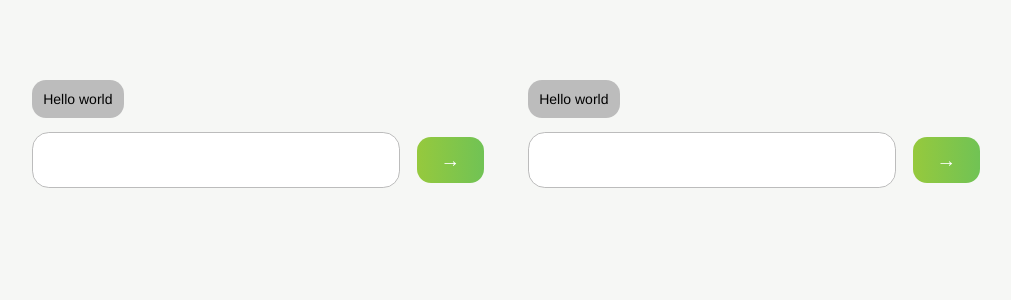
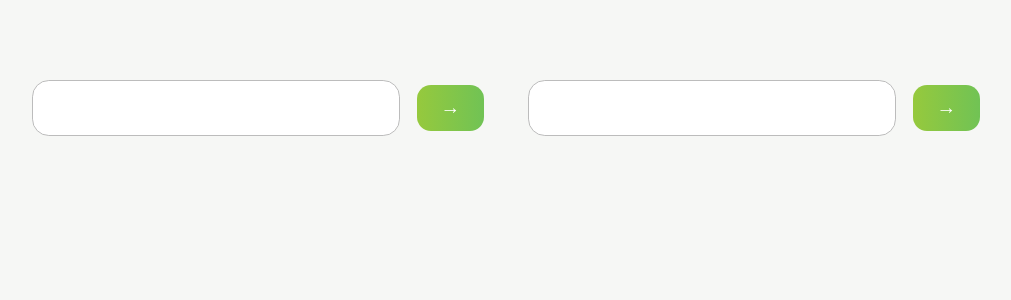
Before and after one commit to guillaumewuip/test-iadvize, a React app: page / in a window 1280 px wide. Shown: the top 300 px of the page, without its empty margins (126-1137 px from the left). Built offline with nearby package versions, Linux system fonts and the light colour scheme.

Commit message:
Store messages in Redux, save and show them

```diff
--- a/package.json
+++ b/package.json
@@ -32,6 +32,7 @@
     "react": "^16.0.0",
     "react-dom": "^16.0.0",
     "react-redux": "^5.0.6",
-    "redux": "^3.7.2"
+    "redux": "^3.7.2",
+    "uuid": "^3.1.0"
   }
 }
--- /dev/null
+++ b/src/App.jsx
@@ -0,0 +1,32 @@
+import React from 'react';
+import { connect } from 'react-redux';
+
+import MessageBox from './components/MessageBox';
+
+import { newMessage } from './actions';
+
+const filterMessages = (messages, who) => messages
+  .filter((message) => message.from === who || message.to === who);
+
+const App = ({ send, messages }) => (
+  <div className="message-box-container">
+    <MessageBox
+      from="Alice"
+      messages={filterMessages(messages, 'Alice')}
+      send={(message) => send(message, 'Alice', 'Bob')}
+    />
+    <MessageBox
+      from="Bob"
+      messages={filterMessages(messages, 'Bob')}
+      send={(message) => send(message, 'Bob', 'Alice')}
+    />
+  </div>
+);
+
+const mapStateToProps = (state) => ({
+  messages: state,
+});
+
+export default connect(mapStateToProps, {
+  send: newMessage,
+})(App);
--- /dev/null
+++ b/src/actions.jsx
@@ -0,0 +1,10 @@
+import uuid from 'uuid/v4';
+
+export const NEW_MESSAGE = 'NEW_MESSAGE';
+export const newMessage = (text, from, to) => ({
+  type: NEW_MESSAGE,
+  id:   uuid(),
+  text,
+  from,
+  to,
+});
--- a/src/components/Message/index.jsx
+++ b/src/components/Message/index.jsx
@@ -1,9 +1,10 @@
 import React from 'react';
+import cs from 'classnames';
 import './Message.scss';
 
-const Message = ({ text }) => (
-  <div className="message">
-    <div className="message-tag">
+const Message = ({ text, color = false, right = false }) => (
+  <div className={cs('message', { 'mod-right': right })}>
+    <div className={cs('message-tag', { 'mod-color': color })}>
       {text}
     </div>
   </div>
--- a/src/components/MessageBox/index.jsx
+++ b/src/components/MessageBox/index.jsx
@@ -1,13 +1,22 @@
 import React from 'react';
-import MessagesHistory from '../MessagesHistory';
+import Message from '../Message';
 import MessageInput from '../MessageInput';
 
 import './MessageBox.scss';
 
-const MessageBox = () => (
+const MessageBox = ({ from, messages, send }) => (
   <div className="message-box">
-    <MessagesHistory />
-    <MessageInput />
+    <div>
+      {messages.map((message) => (
+        <Message
+          key={message.id}
+          text={message.text}
+          color={message.from === from}
+          right={message.from === from}
+        />
+      ))}
+    </div>
+    <MessageInput clickHandler={send} />
   </div>
 );
 
--- a/src/components/MessageInput/index.jsx
+++ b/src/components/MessageInput/index.jsx
@@ -1,13 +1,37 @@
 import React from 'react';
 import './MessageInput.scss';
 
-const MessageInput = () => (
-  <div className="message-input">
-    <input type="text" className="message-input-text" />
-    <div className="message-input-send">
-      <button type="button" className="button">→</button>
-    </div>
-  </div>
-);
+class MessageInput extends React.Component {
+  constructor() {
+    super();
+    this.onClick = this.onClick.bind(this);
+  }
+
+  onClick() {
+    this.props.clickHandler(this.input.value);
+    this.input.value = null;
+  }
+
+  render() {
+    return (
+      <div className="message-input">
+        <input
+          type="text"
+          className="message-input-text"
+          ref={(input) => { this.input = input; }}
+        />
+        <div className="message-input-send">
+          <button
+            type="button"
+            className="button"
+            onClick={this.onClick}
+          >
+            →
+          </button>
+        </div>
+      </div>
+    );
+  }
+}
 
 export default MessageInput;
--- a/src/components/MessagesHistory/MessagesHistory.scss
+++ /dev/null
@@ -1,3 +0,0 @@
-
-.messages-history {
-}
--- a/src/components/MessagesHistory/index.jsx
+++ /dev/null
@@ -1,11 +0,0 @@
-import React from 'react';
-import Message from '../Message';
-import './MessagesHistory.scss';
-
-const MessagesHistory = () => (
-  <div className="messages-history">
-    <Message text="Hello world" />
-  </div>
-);
-
-export default MessagesHistory;
--- a/src/index.jsx
+++ b/src/index.jsx
@@ -1,16 +1,17 @@
 import React from 'react';
 import ReactDOM from 'react-dom';
+import { Provider } from 'react-redux';
 
-import MessageBox from './components/MessageBox';
+import configureStore from './store';
+import App from './App';
 
 import '../styles/index.scss';
 
 console.log('🚀 Starting app');
 
+const store = configureStore();
+
 ReactDOM.render(
-  <div className="message-box-container">
-    <MessageBox />
-    <MessageBox />
-  </div>,
+  <Provider store={store}><App /></Provider>,
   document.querySelector('.js-app')
 );
--- /dev/null
+++ b/src/reducer.jsx
@@ -0,0 +1,20 @@
+import {
+  NEW_MESSAGE
+} from './actions';
+
+const buildMessage = (action) => ({
+  id:   action.id,
+  text: action.text,
+  from: action.from,
+  to:   action.to,
+});
+
+const reducer = (state = [], action) => {
+  if (action.type === NEW_MESSAGE) {
+    return [...state, buildMessage(action)];
+  }
+
+  return state;
+};
+
+export default reducer;
--- /dev/null
+++ b/src/store.jsx
@@ -0,0 +1,9 @@
+import { createStore, compose } from 'redux';
+import reducer from './reducer';
+
+const configureStore = () => createStore(
+  reducer,
+  compose(window.devToolsExtension ? window.devToolsExtension() : (f) => f)
+);
+
+export default configureStore;
```
